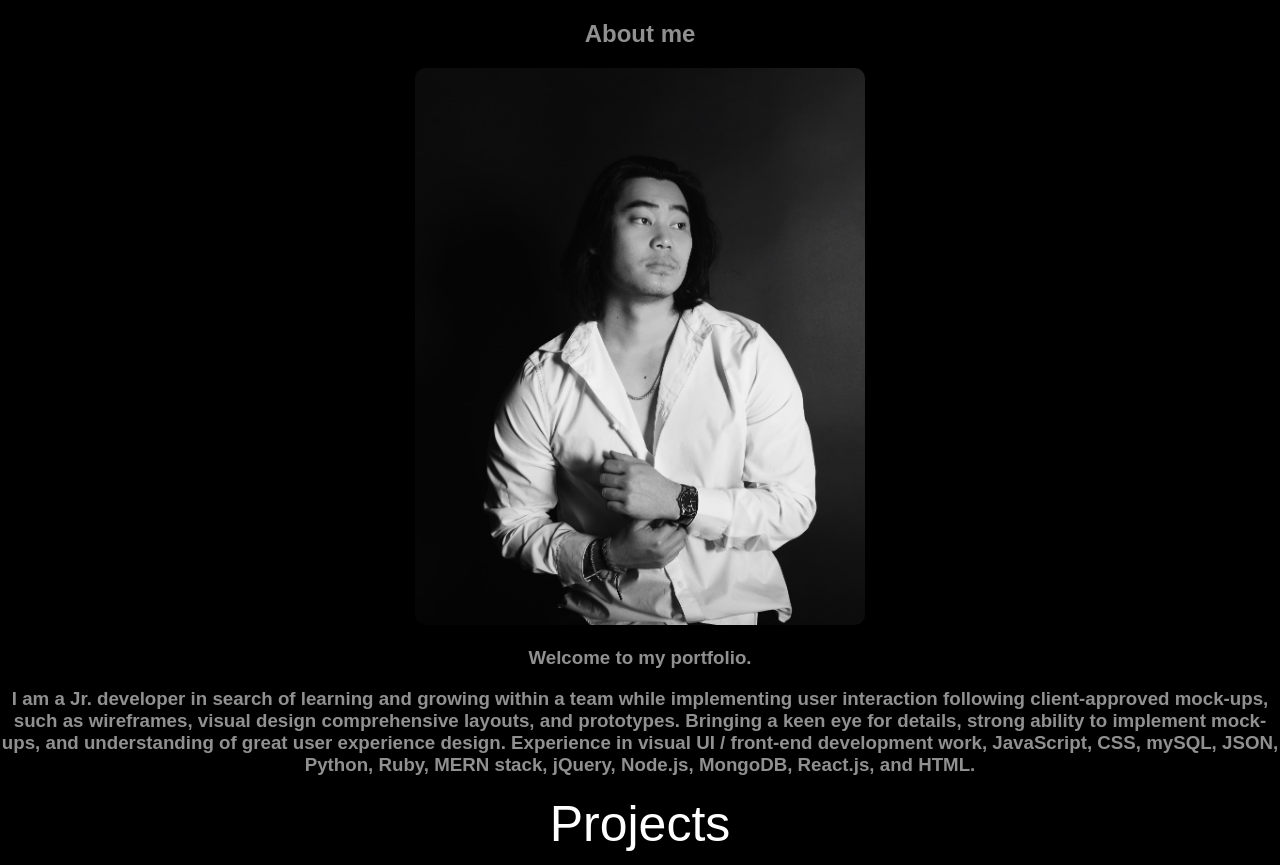
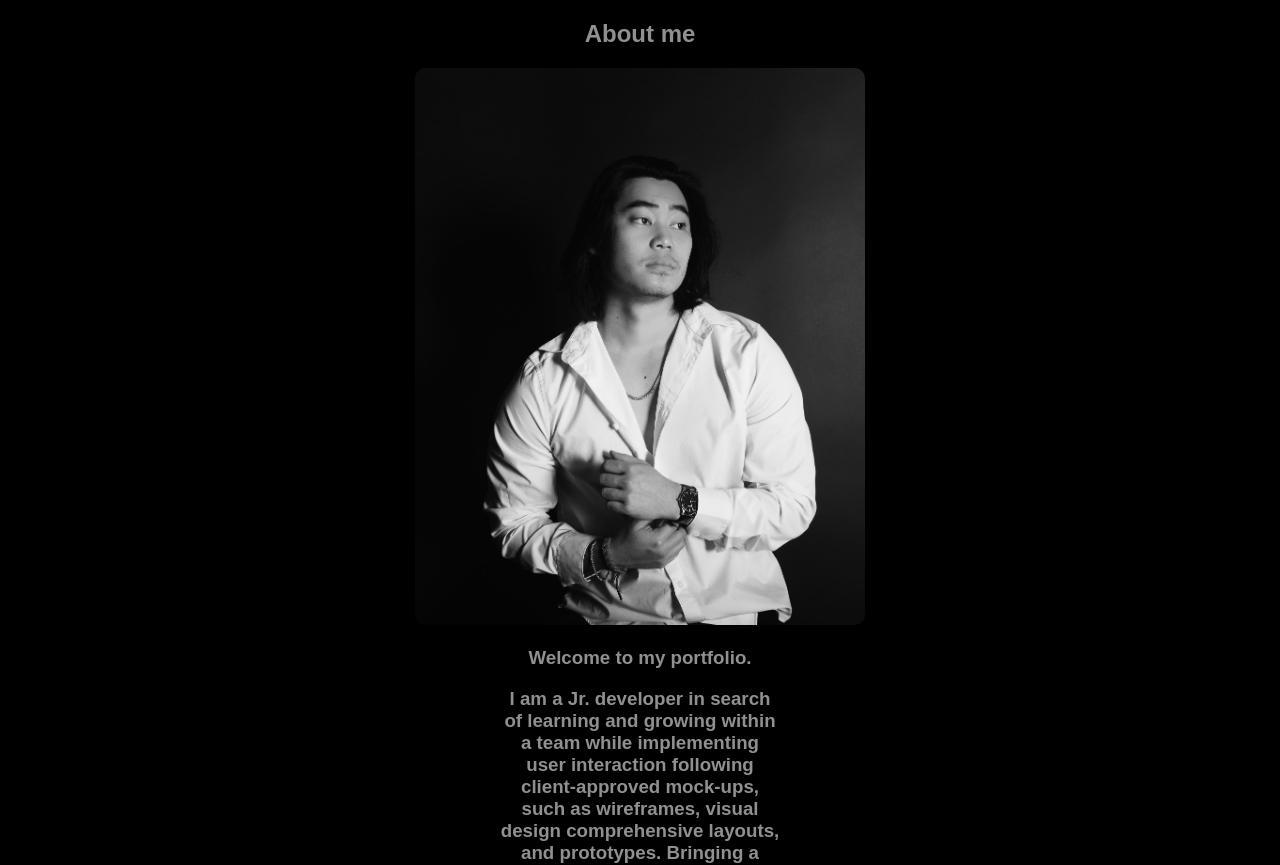
Before and after one commit to kevinlam11/Kevins-Portfolio, a website: page index.html in a window 1280 px wide. Shown: the part 100-965 px from the top of the page. Drawn offline with Linux system fonts and the light colour scheme; files that its build step writes are made by us from their sources.

Commit message:
updated bio

```diff
--- a/index.html
+++ b/index.html
@@ -30,13 +30,15 @@
       <img id="headshot" src="./assets/IMG_6114.JPG" alt="Kevins Headshot" />
       <h3>
         <p>Welcome to my portfolio.</p>
-        <p>I am a Jr. developer in search of learning and growing within a team while implementing user
+
+        <p class="bio">I am a Jr. developer in search of learning and growing within a team while implementing user
           interaction following client-approved mock-ups, such as wireframes, visual design comprehensive
           layouts, and prototypes. Bringing a keen eye for details, strong ability to implement mock-ups, and
           understanding of great user experience design. Experience in visual UI / front-end development work,
           JavaScript, CSS, mySQL, JSON, Python, Ruby, MERN stack, jQuery, Node.js, MongoDB, React.js, and
           HTML.
           </p>
+
     </section>
 
     <section>
--- a/style.css
+++ b/style.css
@@ -45,9 +45,15 @@ section {
   margin: auto;
 }
 
+.bio {
+  margin-left: 500px;
+  margin-right: 500px;
+}
+
 #projects {
   font-size: 50px;
   color: white;
+  margin-top: 200px;
 }
 
 /* Picture edit */
```
